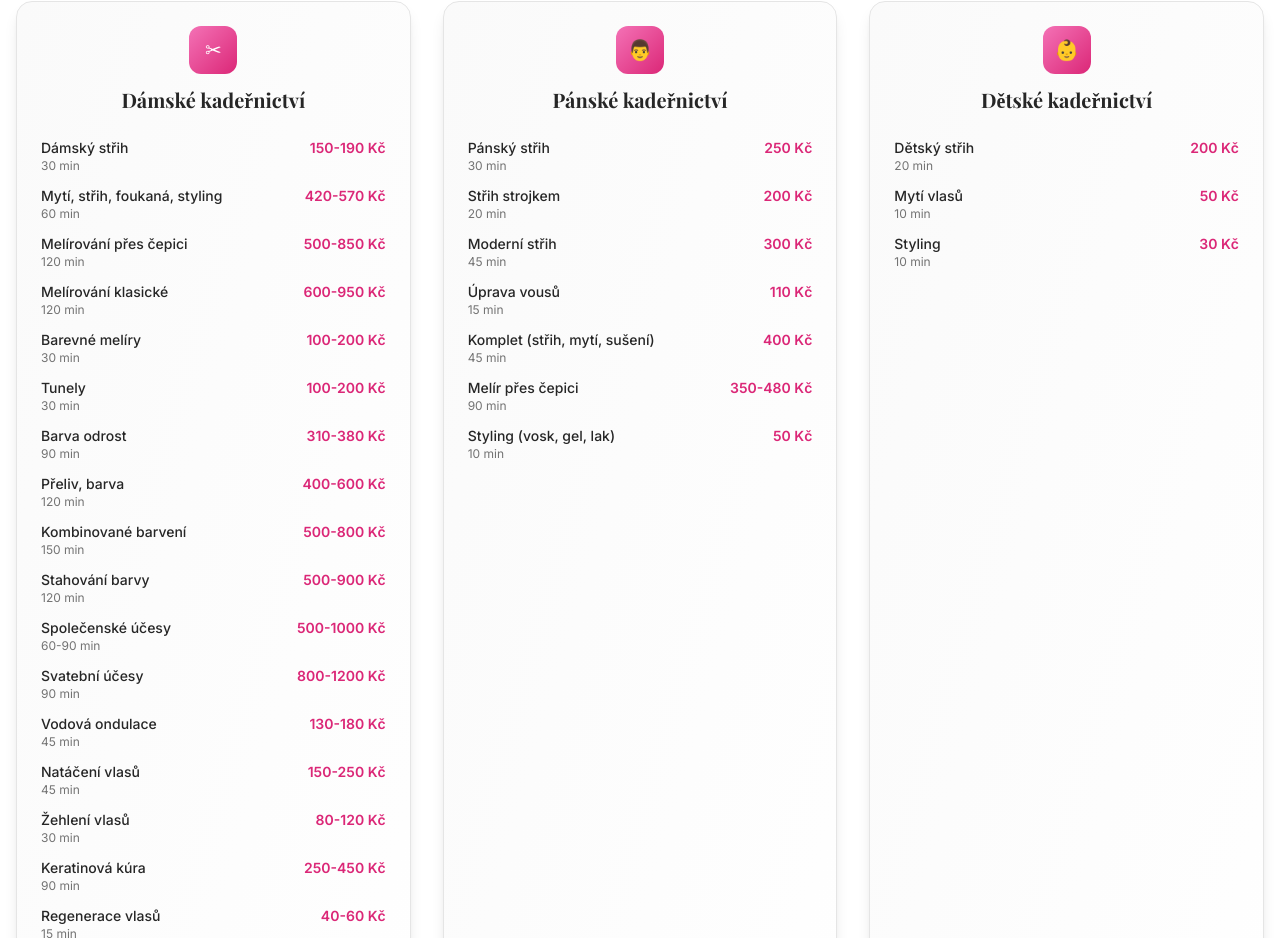
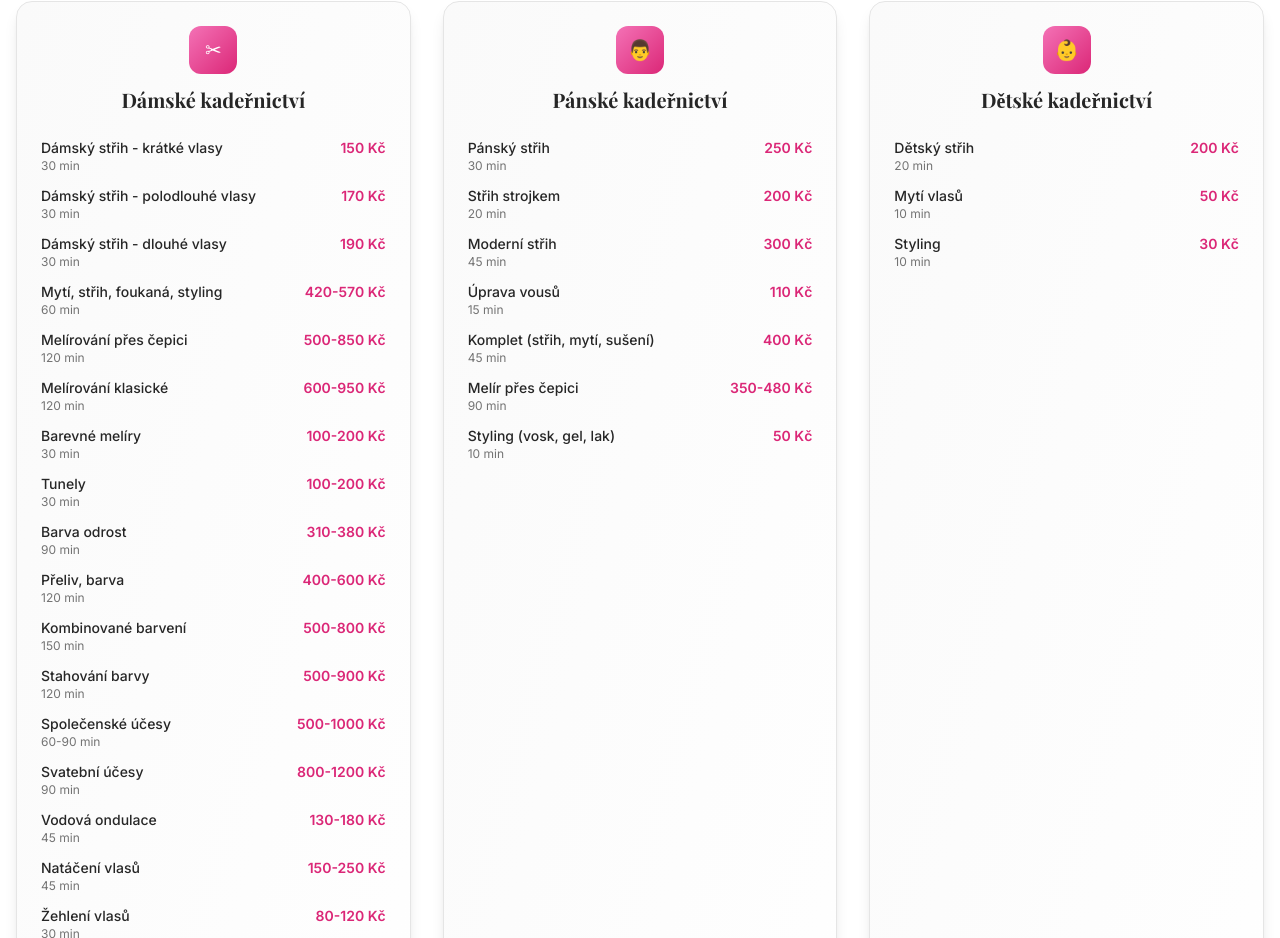
Before and after one commit to marcelrezkova/kadernictvihelena, a React (Vite) app: page / in a window 1280 px wide. Shown: the part 6082-7020 px from the top of the page. Built offline with nearby package versions, Linux system fonts and the light colour scheme.

Commit message:
Rozdělení dámských střihů podle délek vlasů

```diff
--- a/src/components/Pricing.tsx
+++ b/src/components/Pricing.tsx
@@ -10,7 +10,9 @@ const Pricing: React.FC = () => {
       category: 'Dámské kadeřnictví',
       icon: 'Scissors',
       services: [
-        { name: 'Dámský střih', price: '150-190 Kč', duration: '30 min' },
+        { name: 'Dámský střih - krátké vlasy', price: '150 Kč', duration: '30 min' },
+        { name: 'Dámský střih - polodlouhé vlasy', price: '170 Kč', duration: '30 min' },
+        { name: 'Dámský střih - dlouhé vlasy', price: '190 Kč', duration: '30 min' },
         { name: 'Mytí, střih, foukaná, styling', price: '420-570 Kč', duration: '60 min' },
         { name: 'Melírování přes čepici', price: '500-850 Kč', duration: '120 min' },
         { name: 'Melírování klasické', price: '600-950 Kč', duration: '120 min' },
```
